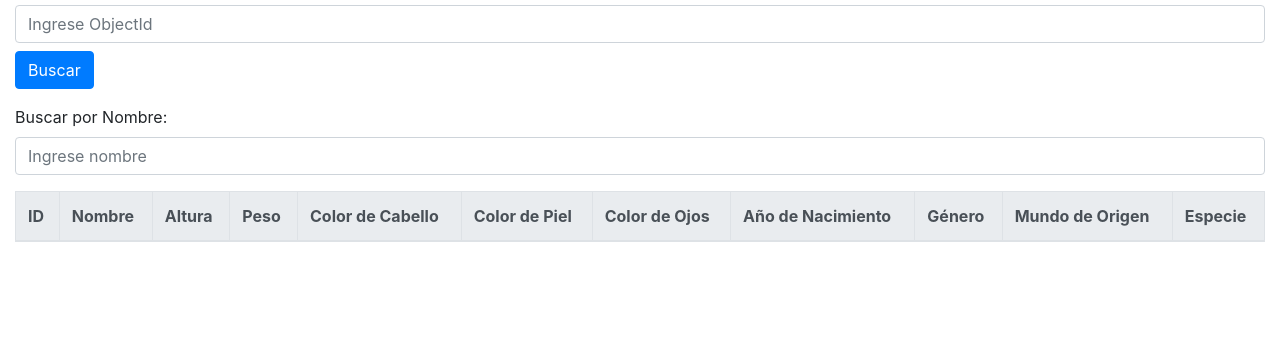
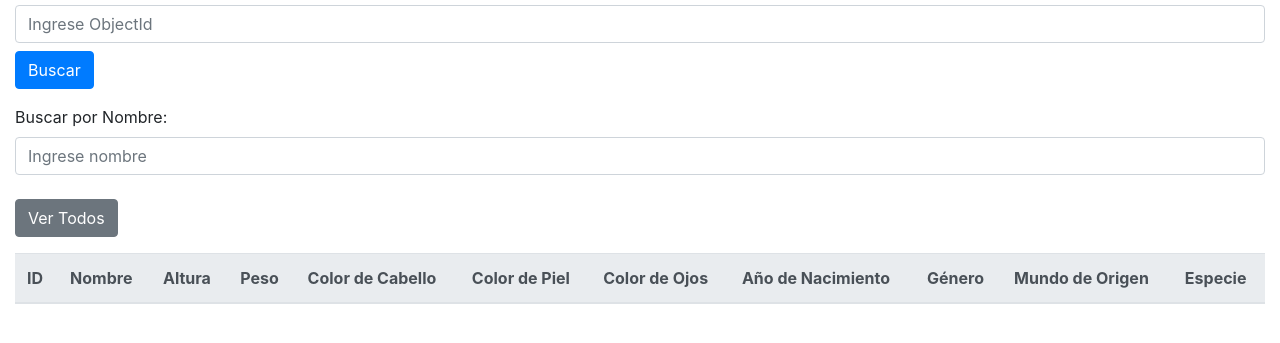
Before and after one commit to RobinsonMolina/Parcial-II, a website: page views/index.html in a window 1280 px wide. Shown: the part 123-466 px from the top of the page. Drawn offline with nearby package versions, Linux system fonts and the light colour scheme; no server answers; files whose address does not match are found by name.

Commit message:
Finished Parcial-II

```diff
--- a/public/script.js
+++ b/public/script.js
@@ -1,7 +1,5 @@
 document.addEventListener('DOMContentLoaded', async () => {
-
     await loadCharacters();
-
 
     document.getElementById('searchId').addEventListener('click', async () => {
         const id = document.getElementById('idSearch').value.trim();
@@ -10,6 +8,9 @@ document.addEventListener('DOMContentLoaded', async () => {
         }
     });
 
+    document.getElementById('viewAll').addEventListener('click', async () => {
+        await loadCharacters();
+    });
 
     document.getElementById('nameSearch').addEventListener('input', filterCharacters);
 });
@@ -23,7 +24,6 @@ async function loadCharacters() {
 function displayCharacters(characters) {
     const characterList = document.getElementById('characterList');
     characterList.innerHTML = '';
-
     characters.forEach(character => {
         const row = document.createElement('tr');
         row.innerHTML = `
@@ -46,7 +46,6 @@ function displayCharacters(characters) {
 async function searchCharacterById(id) {
     const response = await fetch(`https://starwars-n5ec-developuptcs-projects.vercel.app/${id}`);
     const data = await response.json();
-
     if (data.result) {
         displayCharacters([data.data]);
     } else {
@@ -57,7 +56,6 @@ async function searchCharacterById(id) {
 function filterCharacters() {
     const query = document.getElementById('nameSearch').value.toLowerCase();
     const characterRows = document.querySelectorAll('#characterList tr');
-
     characterRows.forEach(row => {
         const nameCell = row.cells[1].textContent.toLowerCase();
         row.style.display = nameCell.includes(query) ? '' : 'none';
--- a/views/index.html
+++ b/views/index.html
@@ -32,8 +32,11 @@
         <label for="nameSearch">Buscar por Nombre:</label>
         <input type="text" id="nameSearch" class="form-control" placeholder="Ingrese nombre">
     </div>
+    <div class="form-group">
+        <button id="viewAll" class="btn btn-secondary mt-2">Ver Todos</button>
+    </div>
     <div class="table-container">
-        <table class="table table-bordered">
+        <table class="table table-striped table-hover">
             <thead class="thead-light">
                 <tr>
                     <th>ID</th>
@@ -50,7 +53,6 @@
                 </tr>
             </thead>
             <tbody id="characterList">
-
             </tbody>
         </table>
     </div>
```
